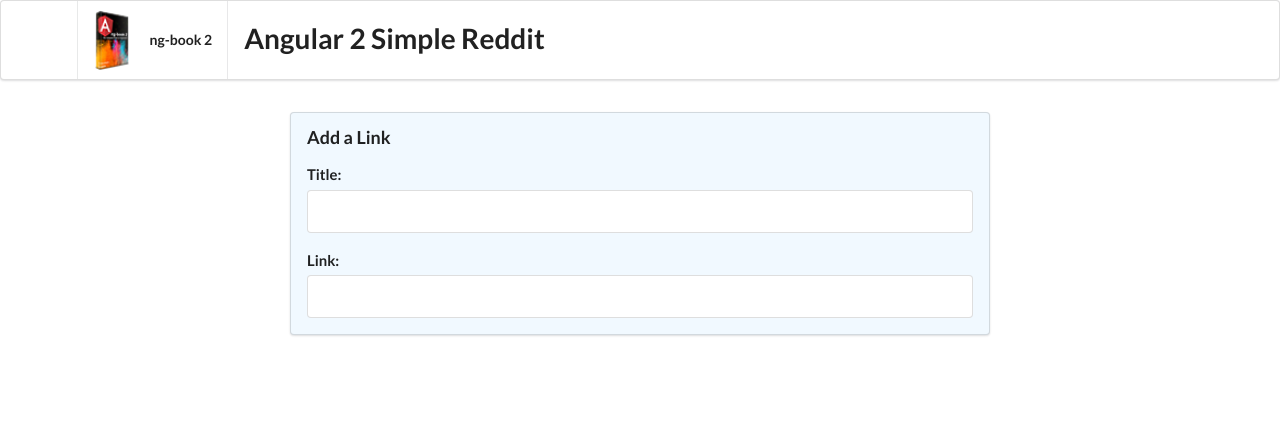
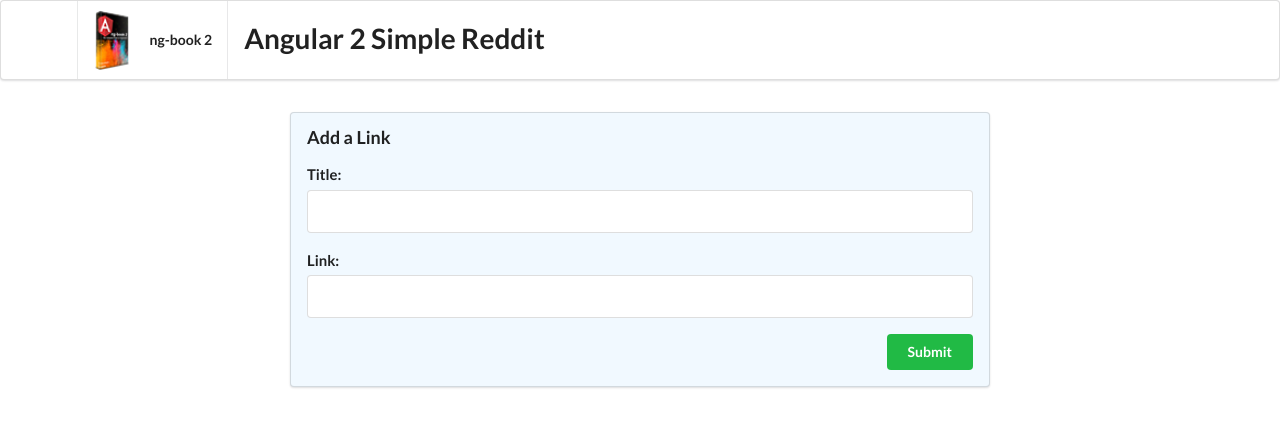
Before and after one commit to ashaunthomas/angular-reddit, an Angular app in the folder root/: page / in a window 1280 px wide. Shown: the top 426 px of the page. Built offline with nearby package versions, Linux system fonts and the light colour scheme.

Commit message:
functional submit button

```diff
--- a/root/src/app/app.component.html
+++ b/root/src/app/app.component.html
@@ -2,10 +2,11 @@
   <h3 class = "ui header">Add a Link</h3>
   <div class = "field">
     <label for="title">Title:</label>
-    <input name = "title">
+    <input name = "title" #newtitle>
   </div>
   <div class = "field">
     <label for = "link">Link: </label>
-    <input nmae = "link">
+    <input name = "link" #newlink>
   </div>
+  <button (click)="addArticle(newtitle,newlink)" class = "ui positive right floated button">Submit</button>
 </form>
--- a/root/src/app/app.component.ts
+++ b/root/src/app/app.component.ts
@@ -6,5 +6,8 @@
   styleUrls: ['./app.component.css']
 })
 export class AppComponent {
-  title = 'app works!';
+  addArticle(title:HTMLInputElement, link: HTMLInputElement):boolean {
+    console.log(`Adding article title: ${title.value} and link: ${link.value}`)
+    return false
+  }
 }
```
